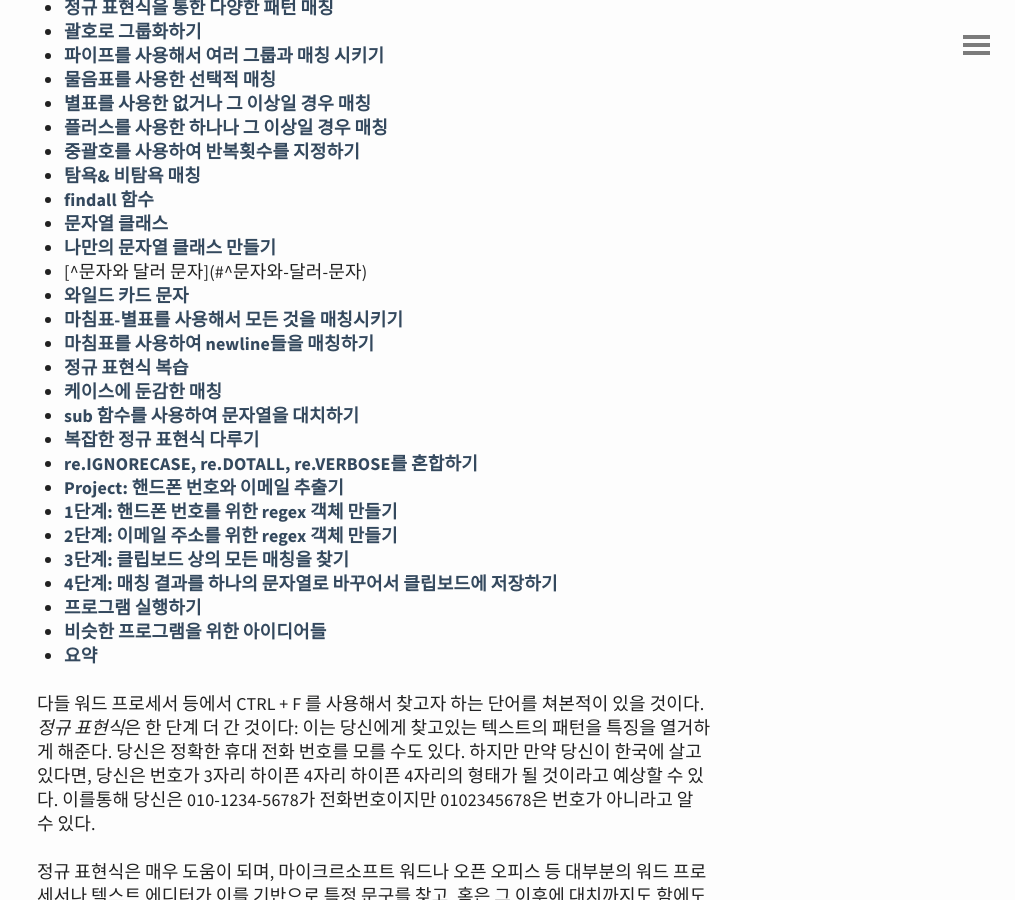
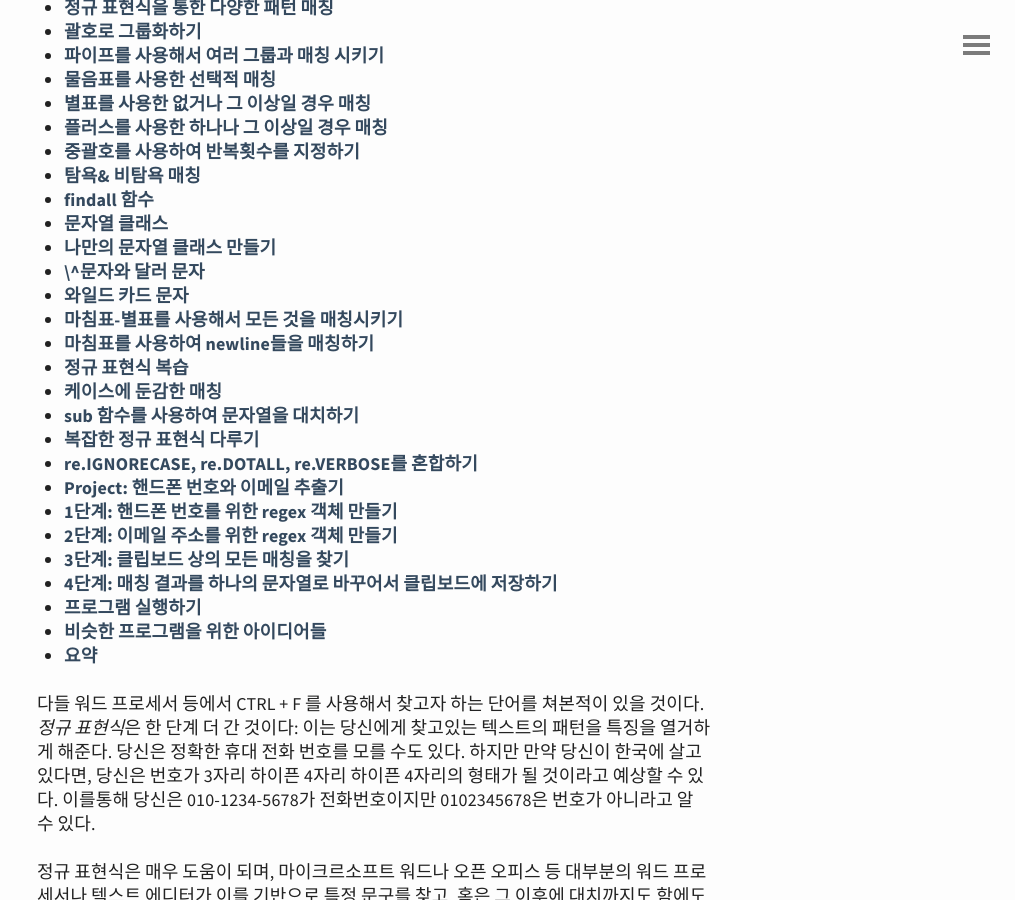
Before and after one commit to mlstdio/mlstdio.github.io, a Jekyll site: the page built from _posts/Python/2016-12-21-정규표현식 개론.md, in a window 1280 px wide and 900 px high, scrolled down 651 px. Shown: the whole window, without its empty margins (265-1280 px from the left). Built offline with Jekyll 4.4.1, drawn with Linux system fonts in a browser that asks for light colours.

Commit message:
no message

```diff
--- a/_posts/Python/2016-12-21-정규표현식 개론.md
+++ b/_posts/Python/2016-12-21-정규표현식 개론.md
@@ -28,7 +28,7 @@ tags:
 - [findall 함수](#findall-함수)
 - [문자열 클래스](#문자열-클래스)
 - [나만의 문자열 클래스 만들기](#나만의-문자열-클래스-만들기)
-- [^문자와 달러 문자](#^문자와-달러-문자)
+- [\^문자와 달러 문자](#^문자와-달러-문자)
 - [와일드 카드 문자](#와일드-카드-문자)
 - [마침표-별표를 사용해서 모든 것을 매칭시키기](#마침표-별표를-사용해서-모든-것을-매칭시키기)
 - [마침표를 사용하여 newline들을 매칭하기](#마침표를-사용하여-newline들을-매칭하기)
```
